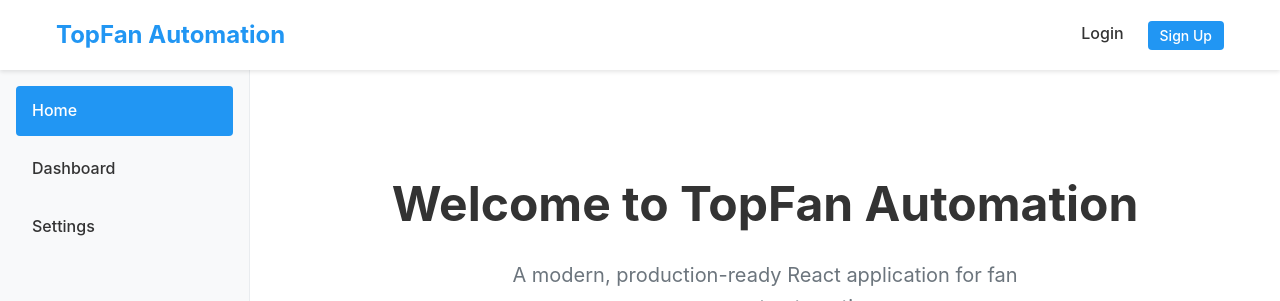
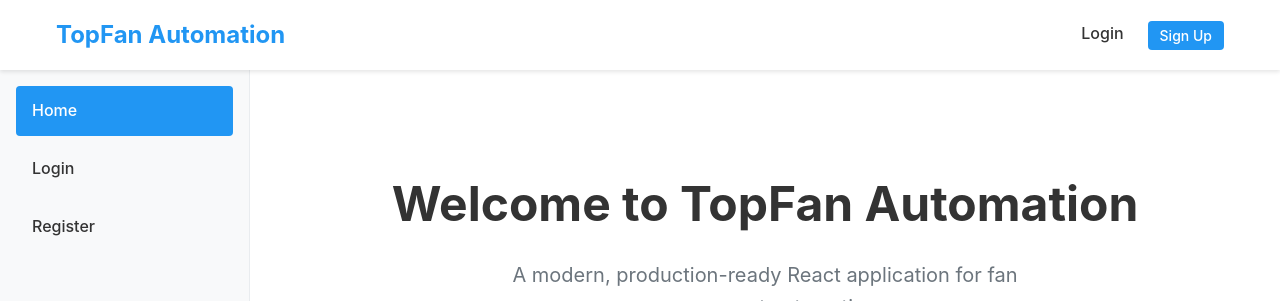
Before and after one commit to tusharsharma1028/TopFan-Automation, a React (Create React App) app: page / in a window 1280 px wide. Shown: the top 301 px of the page. Built offline with nearby package versions, Linux system fonts and the light colour scheme.

Commit message:
feat: add src/components/layout/Sidebar/Sidebar.js

```diff
--- a/src/components/layout/Sidebar/Sidebar.js
+++ b/src/components/layout/Sidebar/Sidebar.js
@@ -1,31 +1,79 @@
 import React from 'react';
 import { Link, useLocation } from 'react-router-dom';
+import { useAuth } from '../../../hooks/useAuth';
 import { ROUTES } from '../../../routes/RouteConfig';
 import styles from './Sidebar.module.css';
 
 const Sidebar = ({ isOpen }) => {
   const location = useLocation();
+  const { isAuthenticated, logout } = useAuth();
 
-  const menuItems = [
-    { path: ROUTES.HOME, label: 'Home' },
-    { path: ROUTES.DASHBOARD, label: 'Dashboard' },
-    { path: ROUTES.SETTINGS, label: 'Settings' },
-  ];
+  const handleLogout = async (e) => {
+    e.preventDefault();
+    try {
+      await logout();
+    } catch (error) {
+      console.error('Logout error:', error);
+    }
+  };
+
+  const isActive = (path) => location.pathname === path;
+
+  if (!isOpen) return null;
 
   return (
-    <aside className={`${styles.sidebar} ${isOpen ? styles.open : ''}`}>
+    <aside className={styles.sidebar}>
       <nav className={styles.nav}>
-        {menuItems.map((item) => (
-          <Link
-            key={item.path}
-            to={item.path}
-            className={`${styles.navItem} ${
-              location.pathname === item.path ? styles.active : ''
-            }`}
-          >
-            {item.label}
-          </Link>
-        ))}
+        <Link
+          to={ROUTES.HOME}
+          className={`${styles.navItem} ${isActive(ROUTES.HOME) ? styles.active : ''}`}
+        >
+          Home
+        </Link>
+
+        {isAuthenticated ? (
+          <>
+            <Link
+              to={ROUTES.DASHBOARD}
+              className={`${styles.navItem} ${isActive(ROUTES.DASHBOARD) ? styles.active : ''}`}
+            >
+              Dashboard
+            </Link>
+            <Link
+              to={ROUTES.PROFILE}
+              className={`${styles.navItem} ${isActive(ROUTES.PROFILE) ? styles.active : ''}`}
+            >
+              Profile
+            </Link>
+            <Link
+              to={ROUTES.SETTINGS}
+              className={`${styles.navItem} ${isActive(ROUTES.SETTINGS) ? styles.active : ''}`}
+            >
+              Settings
+            </Link>
+            <button
+              onClick={handleLogout}
+              className={`${styles.navItem} ${styles.logoutButton}`}
+            >
+              Logout
+            </button>
+          </>
+        ) : (
+          <>
+            <Link
+              to={ROUTES.LOGIN}
+              className={`${styles.navItem} ${isActive(ROUTES.LOGIN) ? styles.active : ''}`}
+            >
+              Login
+            </Link>
+            <Link
+              to={ROUTES.REGISTER}
+              className={`${styles.navItem} ${isActive(ROUTES.REGISTER) ? styles.active : ''}`}
+            >
+              Register
+            </Link>
+          </>
+        )}
       </nav>
     </aside>
   );
```
